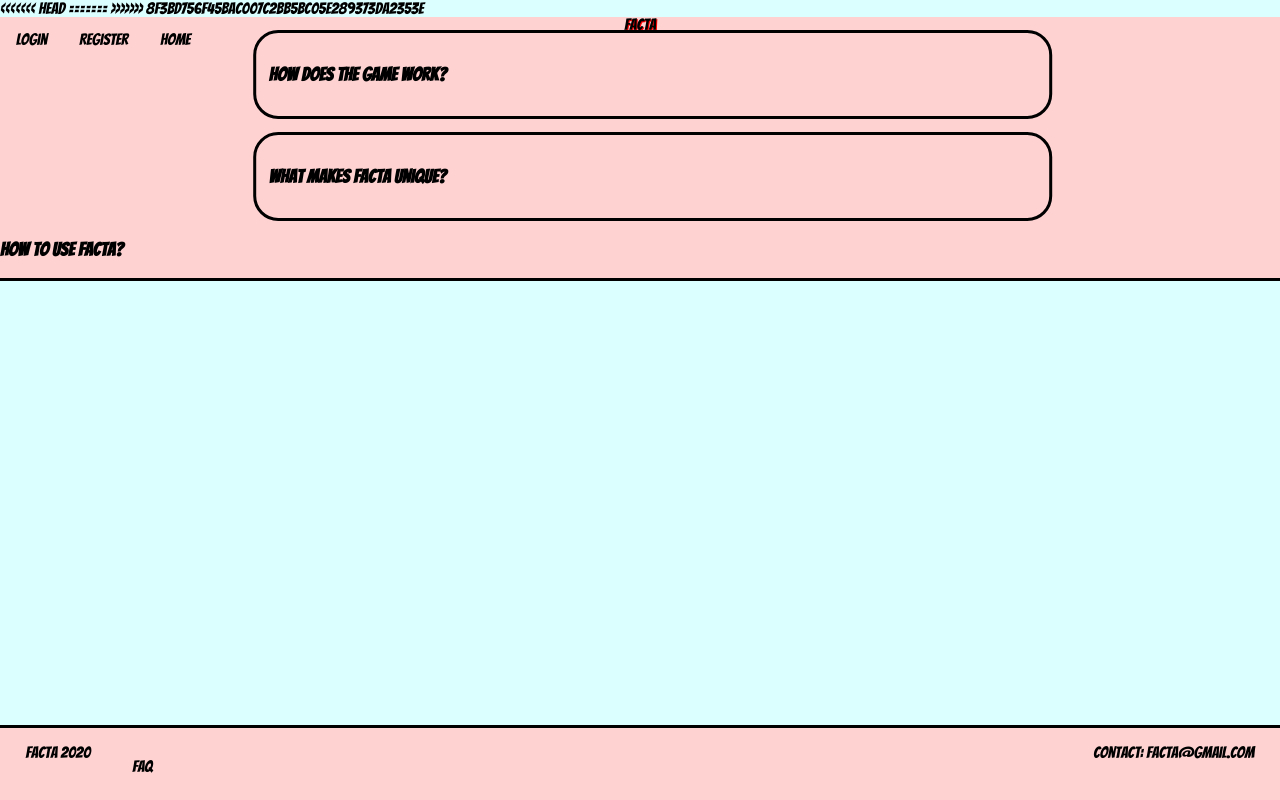
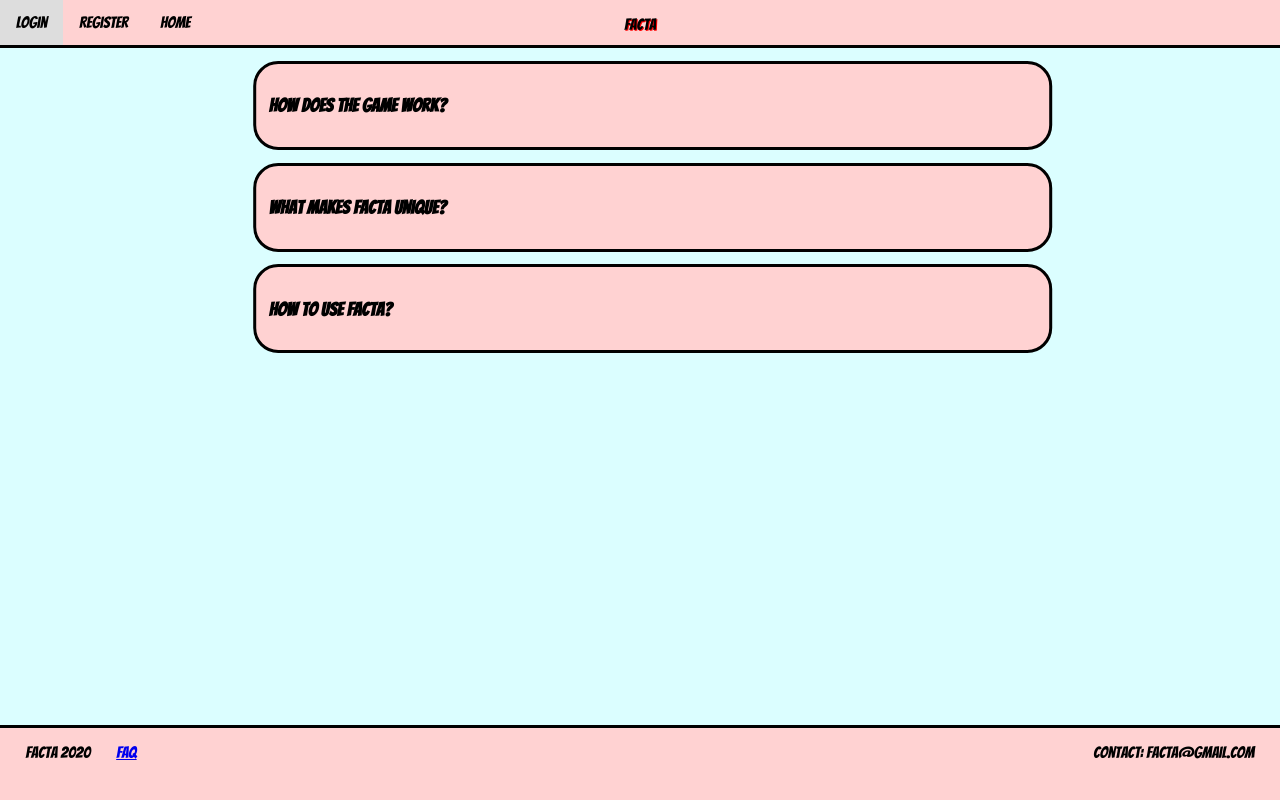
Before and after one commit to insideranionic/WebIK, a Flask app: page /FAQ in a window 1280 px wide. Run offline with Flask 2, Linux system fonts and the light colour scheme; some libraries are stand-ins or nearby versions.

Commit message:
faq finished

```diff
--- a/static/style_home.css
+++ b/static/style_home.css
@@ -154,7 +154,7 @@ footer {
   text-shadow: 1px 1px #FF0000;
   display: box;
 }
-}
+
 
 .form-group {
   width: 100%;
@@ -202,7 +202,29 @@ footer {
   background-color: #ddd
 }
 
+.faq-3 {
+  border: 3px solid black;
+  border-radius: 25px;
+  padding: 1%;
+  background-color: #FFD2D2;
+  width: 60%;
+  margin: 1%;
+  position: relative;
+  left: 50%;
+  transform: translate(-50%);
+
+}
+
+.faq-3:hover {
+  background-color: #ddd
+}
+
 .faq-text {
+  display: none;
+  color: black;
+}
+
+.faq-text-2 {
   display: none;
   color: black;
 }
--- a/templates/FAQ.html
+++ b/templates/FAQ.html
@@ -5,7 +5,7 @@
 {% endblock %}
 
 {% block main %}
-<body>
+
 
 <div onclick="myFunction()" class = "faq">
   <h3>How does the game work?</h1>
@@ -25,7 +25,7 @@
         </p1>
   </div>
 </div>
-<div onclick="myFunction2()" class = "faq-3">
+<div onclick="myFunction3()" class = "faq-3">
   <h3>How to use Facta?</h1>
   <div id = "faq-id-3" class = "faq-text">
         <p1>Facta is fully focused on a students progress.
@@ -50,10 +50,10 @@ function myFunction2() {
   document.getElementById("faq-id-2").classList.toggle("show");
 }
 
-document.getElementById("faq-3").onclick = function() {myFunction2()};
+document.getElementById("faq-3").onclick = function() {myFunction3()};
 
 
-function myFunction2() {
+function myFunction3() {
   document.getElementById("faq-id-3").classList.toggle("show");
 }
 </script>
--- a/templates/layout.html
+++ b/templates/layout.html
@@ -7,11 +7,7 @@
         <meta charset="utf-8">
         <link rel="stylesheet" href="static/style_home.css">
         <link href="https://fonts.googleapis.com/css?family=Bangers&display=swap" rel="stylesheet">
-<<<<<<< HEAD
-        <script src="dropdown.js"></script>
-        <link rel="stylesheet" href="static/slide.css">
-=======
->>>>>>> 8f3bd756f45bac007c2bb5bc05e289373da2353e
+
 
         <title>Facta: {% block title %}{% endblock %}</title>
         <meta name="viewport" content="width=device-width, initial-scale=1.0">
@@ -49,6 +45,7 @@
                 </div>
             </div>
             <a class = "logo" href="homepage">Facta</a>
+            </div>
         {% endif %}
 
 
```
